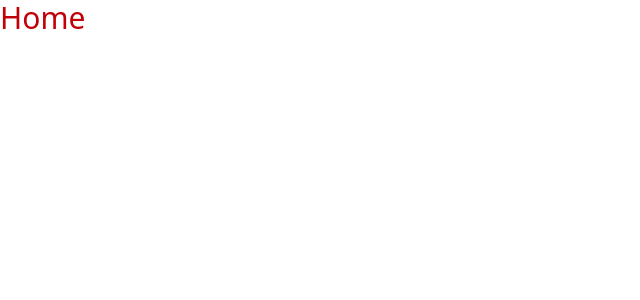
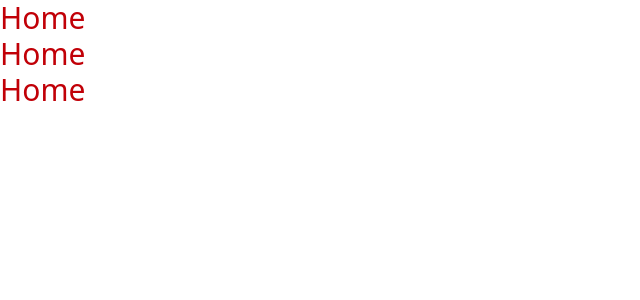
Before and after one commit to aadil-nv/my-portfolio, a React (Vite) app: page / in a window 1280 px wide. Shown: the top 300 px of the page, without its empty margins (0-640 px from the left). Built offline with nearby package versions, Linux system fonts and the light colour scheme.

Commit message:
3 heading created

```diff
--- a/src/components/Home.tsx
+++ b/src/components/Home.tsx
@@ -4,6 +4,8 @@ export default function Home() {
   return (
     <div>
         <h1 className='text-3xl text-red-700'>Home</h1>
+        <h1 className='text-3xl text-red-700'>Home</h1>
+        <h1 className='text-3xl text-red-700'>Home</h1>
     </div>
   )
 }
```
